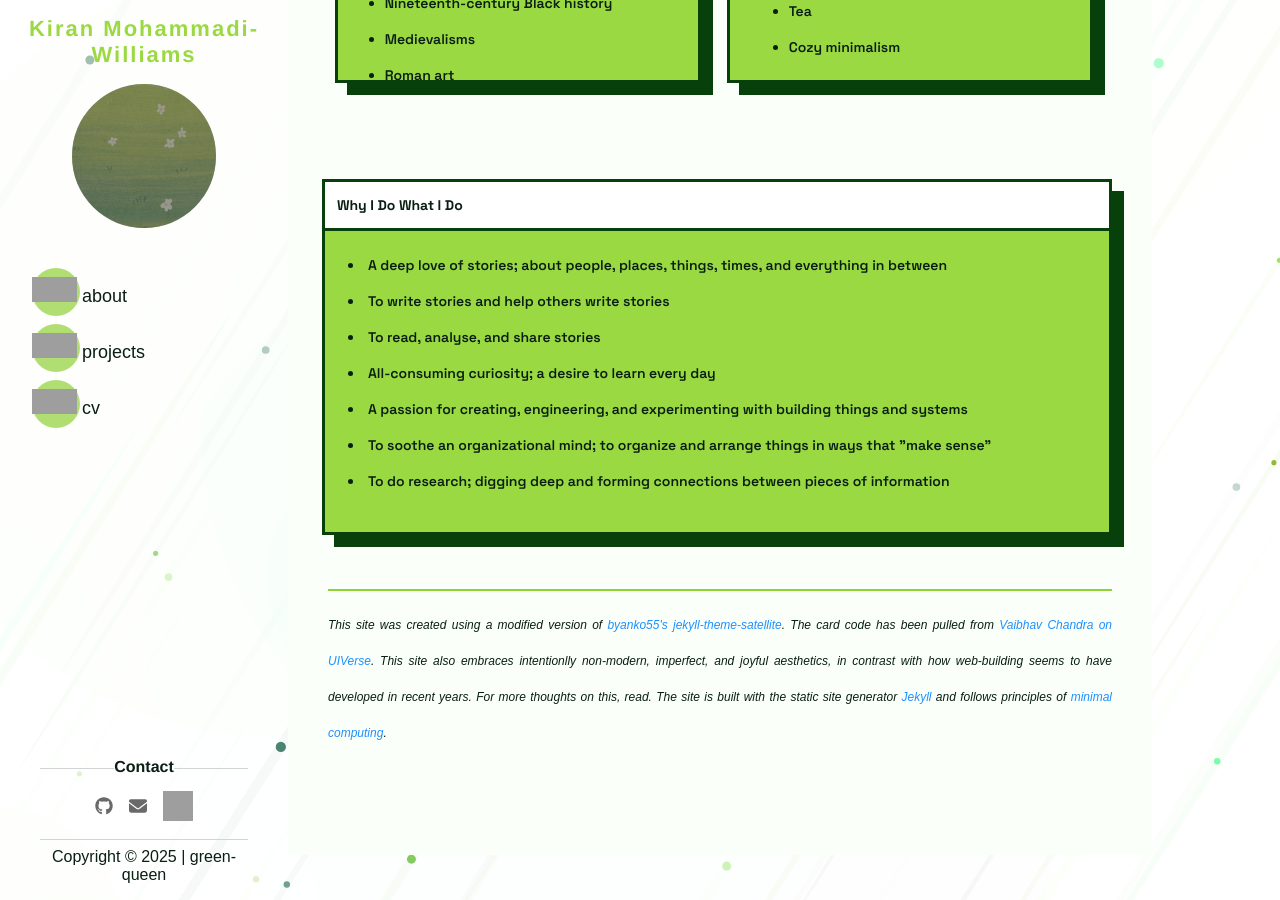
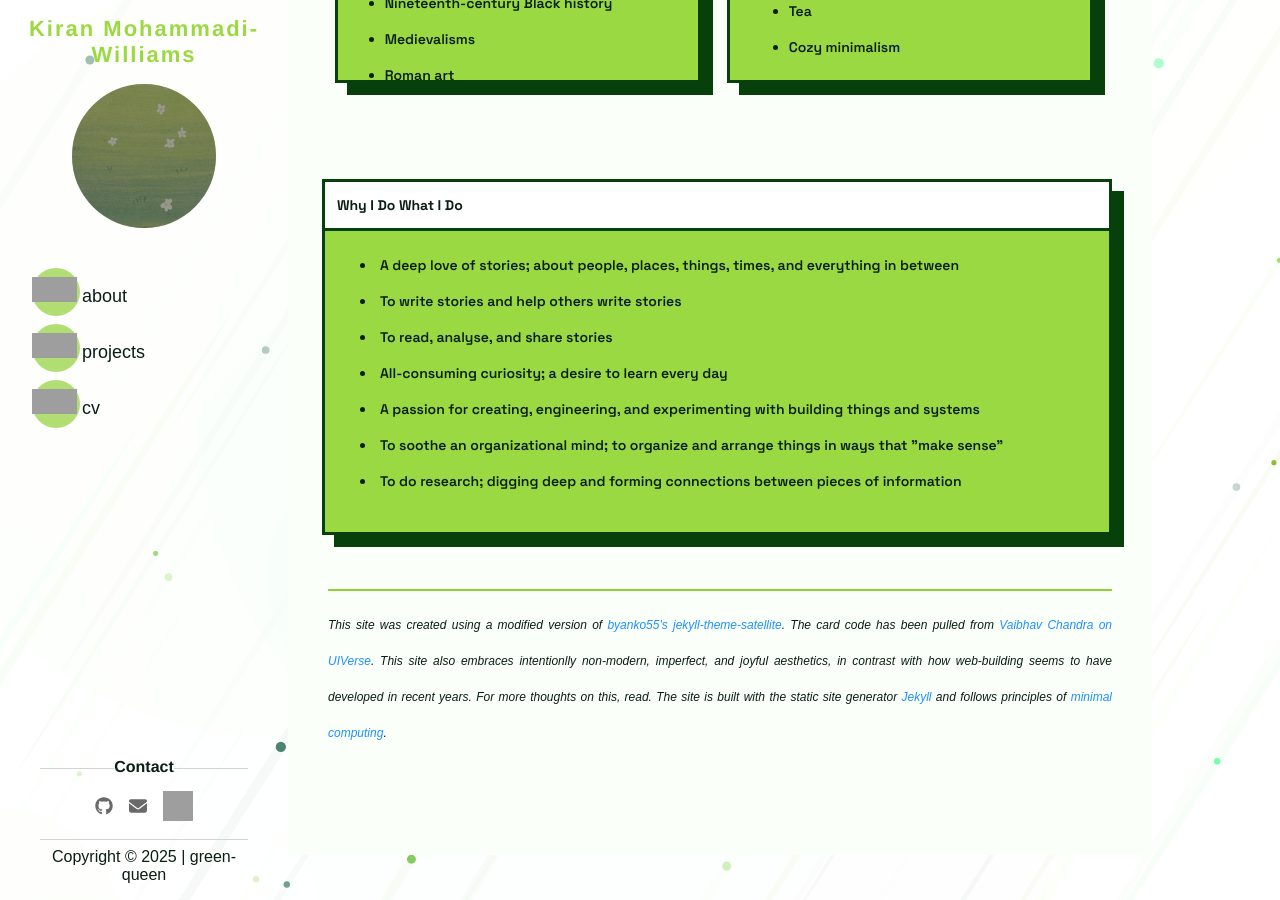
Before and after one commit to green-queen/green-queen.github.io, a Jekyll site: the page built from _pages/index.md, in a window 1280 px wide and 900 px high, scrolled down 1728 px. Built offline with Jekyll 4.4.1, drawn with Linux system fonts in a browser that asks for light colours; some web fonts are replaced; grey boxes are pictures that could not be loaded.

Commit message:
Update index.md

```diff
--- a/_pages/index.md
+++ b/_pages/index.md
@@ -84,7 +84,7 @@ I'm an avid knitter, embroiderer, reader, and cat parent to a seven-year-old Tor
 
 <div class="card" style="height:350px; width:100%;">
     <div class="head">Why I Do What I Do</div>
-    <div class="content" style= "padding: 0px 0px 0px 8px">
+    <div class="content" style= "padding: 0px 0px 0px 20px">
         <li>A deep love of stories; about people, places, things, times, and everything in between</li>
         <li>To write stories and help others write stories</li>
         <li>To read, analyse, and share stories</li>
```
